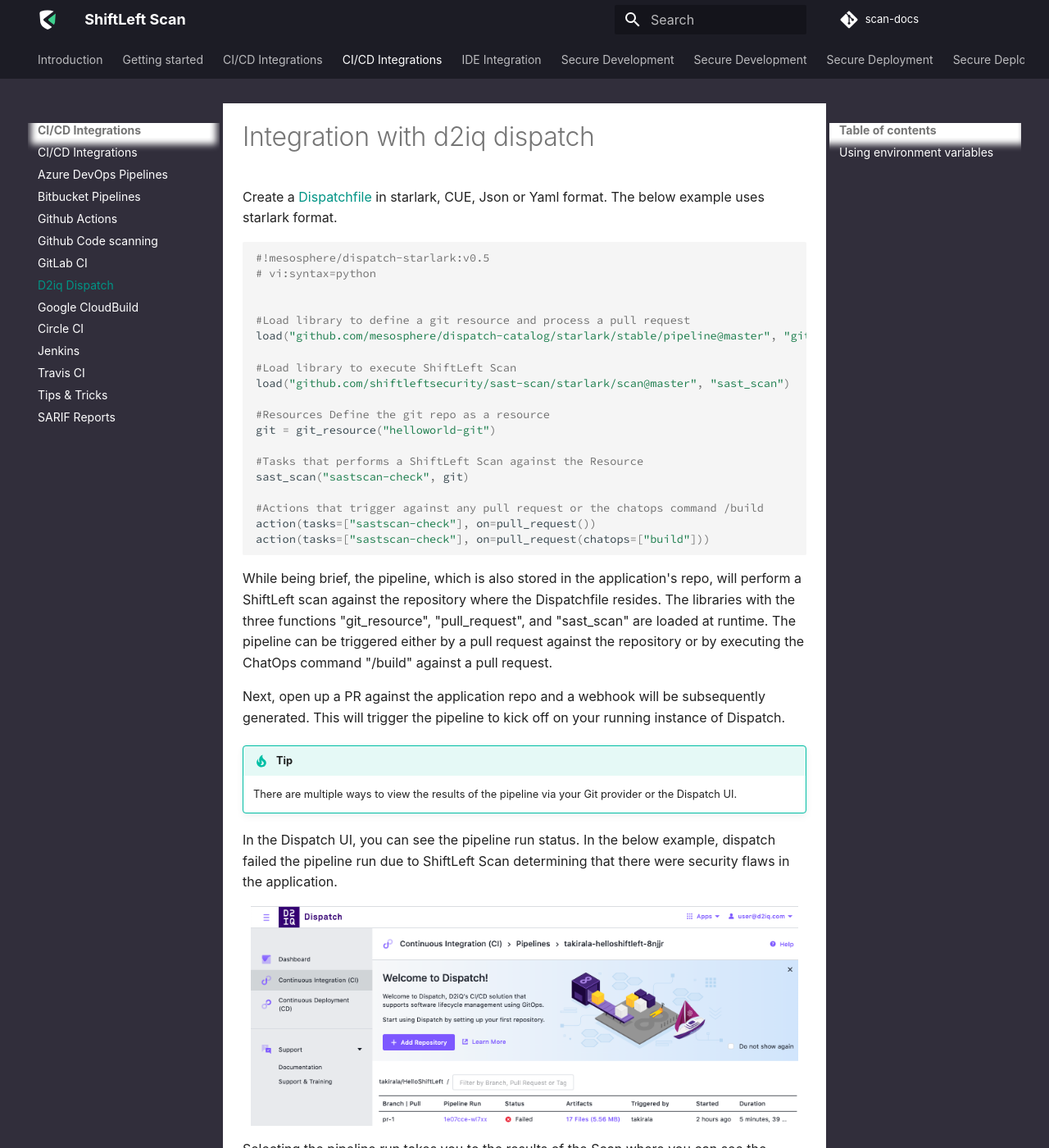
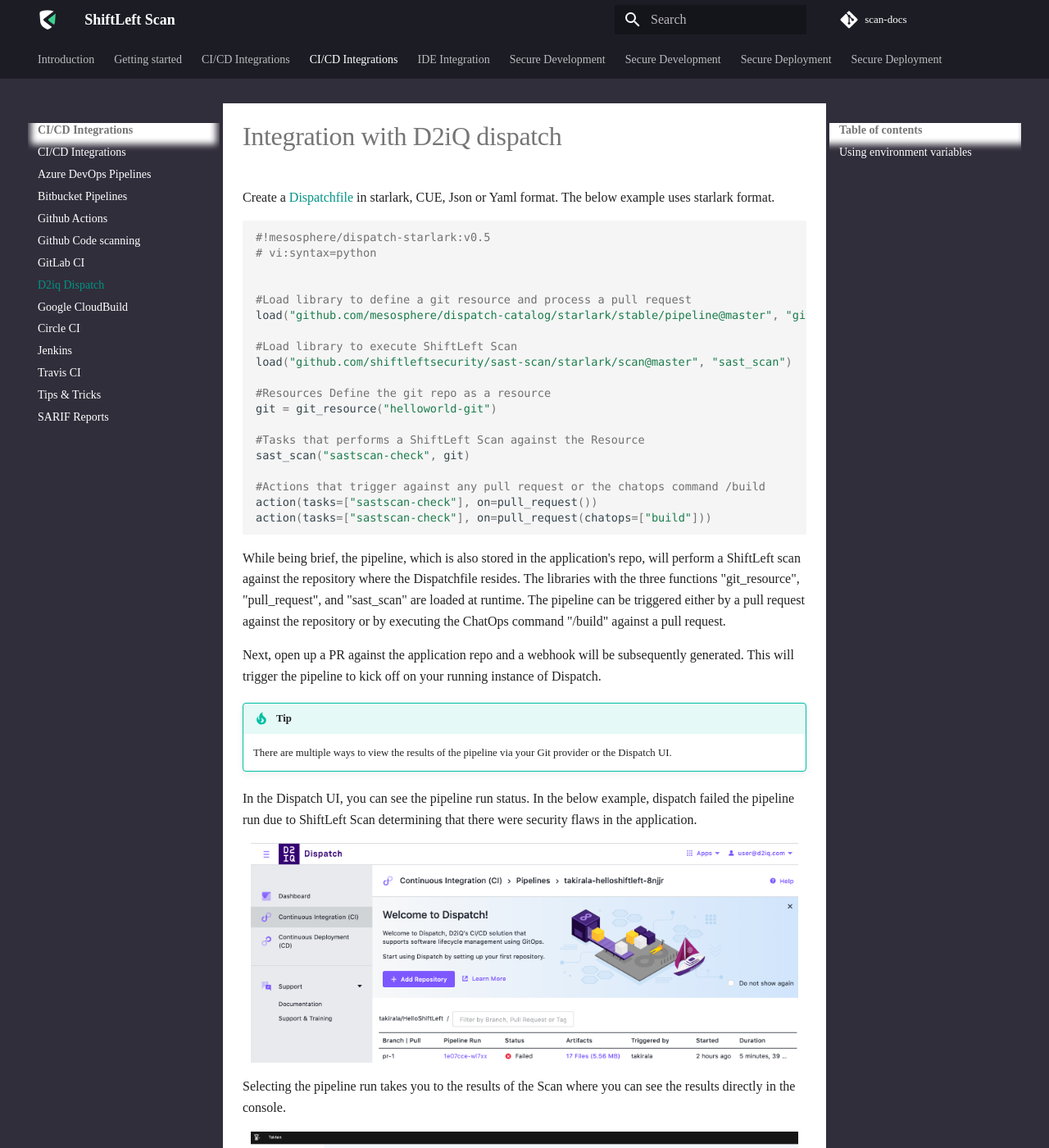
Before and after one commit to ShiftLeftSecurity/scan-docs, an MkDocs documentation site: the page built from docs/integrations/dispatch.md, in a window 1280 px wide and 1400 px high. Shown: the whole window at 82% size. Built offline with MkDocs 1.6.1 and Material for MkDocs 9.7.7, drawn with Linux system fonts in a browser that asks for light colours; some web fonts are replaced; comment, search, counter and statistics services are not loaded.

Commit message:
Corrected d2iq case

```diff
--- a/docs/integrations/dispatch.md
+++ b/docs/integrations/dispatch.md
@@ -1,4 +1,4 @@
-# Integration with d2iq dispatch
+# Integration with D2iQ dispatch
 
 Create a [Dispatchfile](https://docs.d2iq.com/ksphere/dispatch/1.1/pipeline-configuration/) in starlark, CUE, Json or Yaml format. The below example uses starlark format.
 
--- a/mkdocs.yml
+++ b/mkdocs.yml
@@ -19,7 +19,7 @@
     primary: teal
     accent: deep orange
   font:
-    text: Bookerly
+    text: Muli, "Work Sans"
     code: Source Code Pro
   logo: images/scan-logo-dark.svg
   favicon: images/favicon.ico
```
